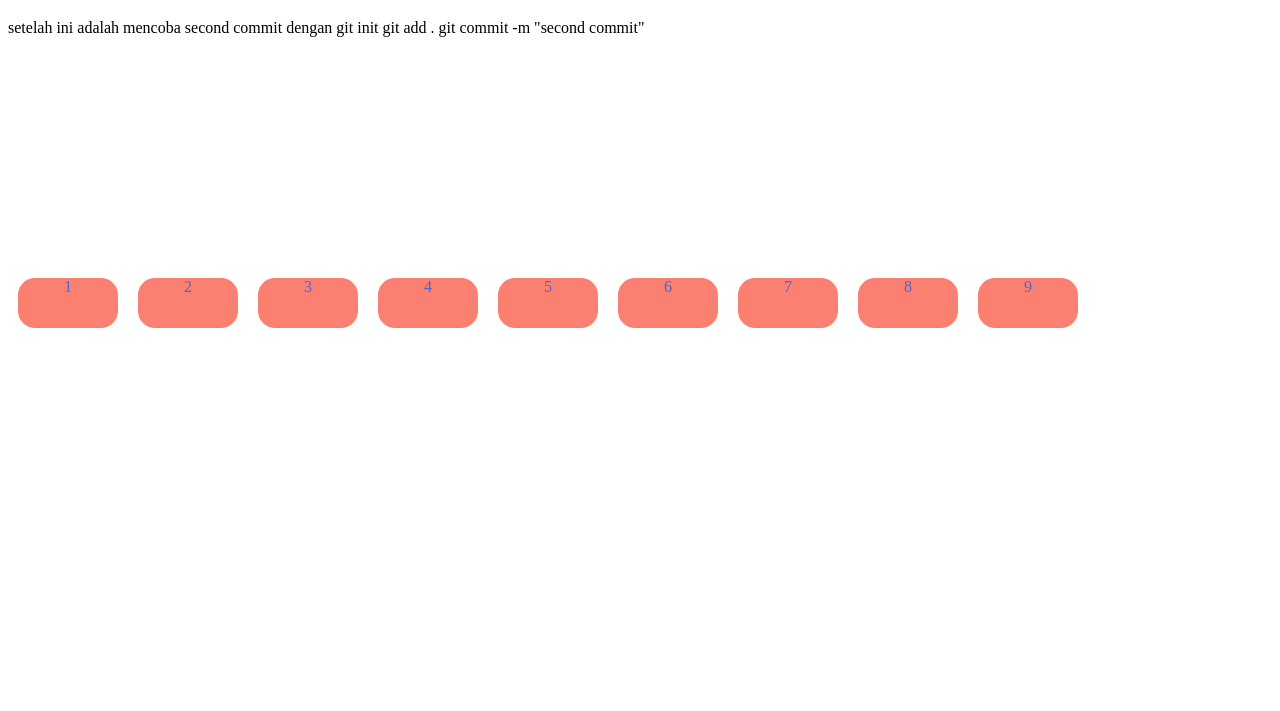
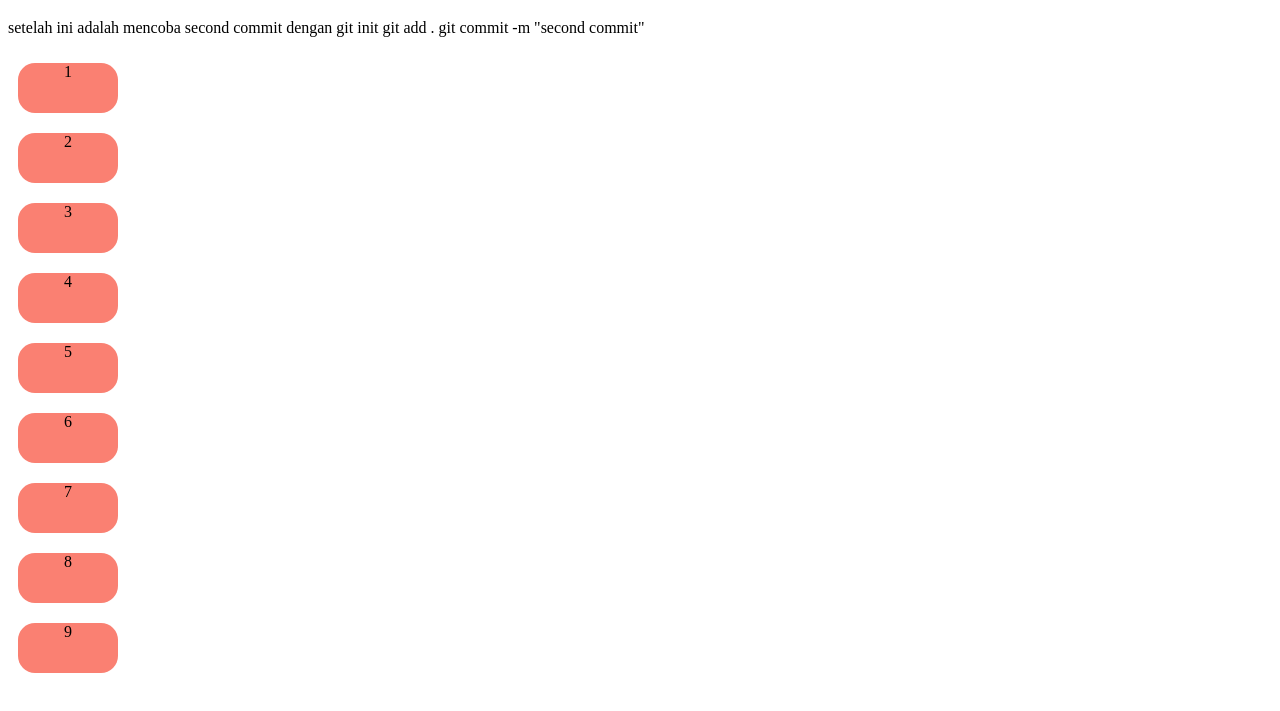
Before and after one commit to norhasanfaiz/revou, a plain HTML site: page index.html in a window 1280 px wide. Shown: the part 61-772 px from the top of the page. Drawn offline with Linux system fonts and the light colour scheme.

Commit message:
commit 5
border

```diff
--- a/index.html
+++ b/index.html
@@ -12,7 +12,7 @@
     <style>
       .container {
         height: 500px;
-        display: flex;
+        display: grid;
         justify-content: flex-start;
         align-items: center;
       }
@@ -20,14 +20,14 @@
         font-size: 14sp;
         height: 50px;
         width: 100px;
-        color: royalblue;
         text-align: center;
         margin: 10px;
-        border: 4px;
       }
       .box {
         background-color: salmon;
-        color: red;
+        border: 3cm;
+        margin: 2px;
+        border-color: black;
         border-radius: 17px;
       }
     </style>
```
